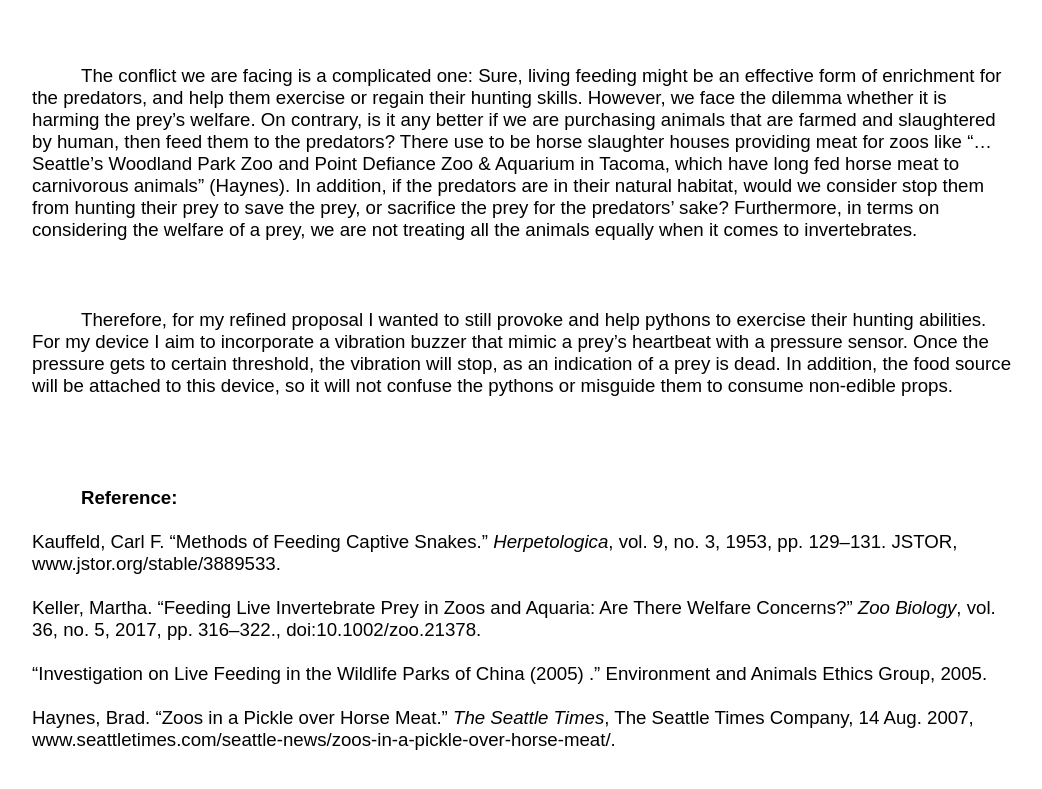
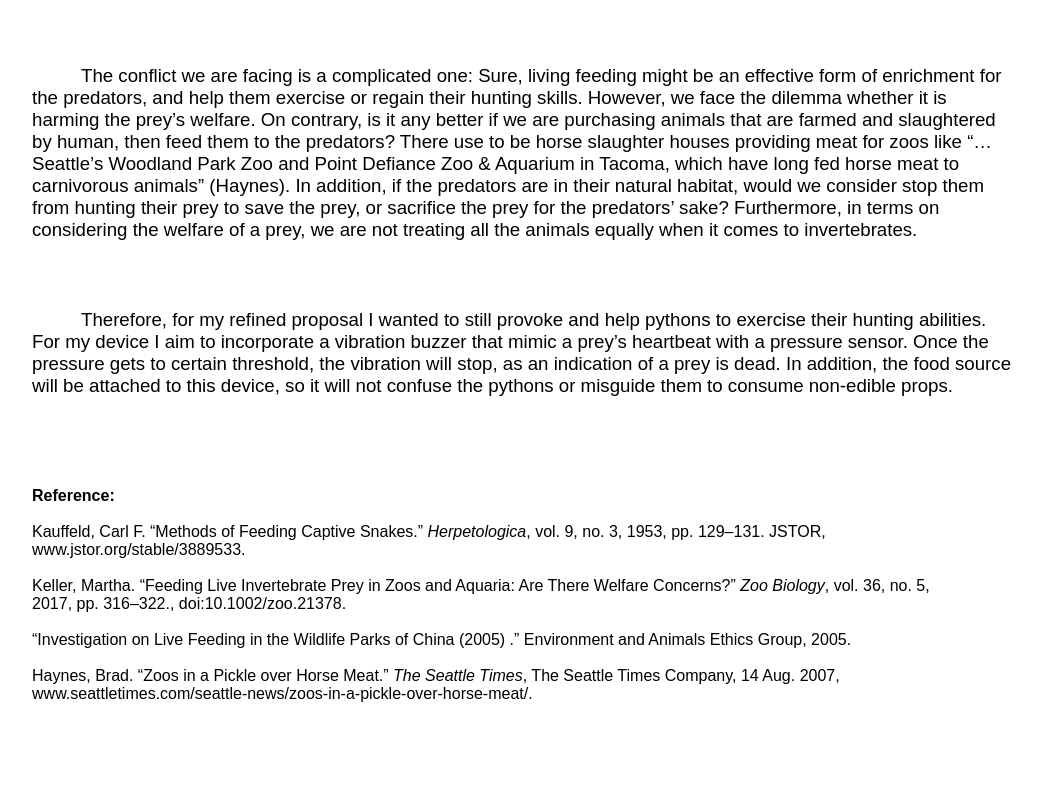
Before and after one commit to FifiXie/DesigninSafari, a plain HTML site: page Week5/week5.html in a window 1280 px wide. Shown: the part 1511-2300 px from the top of the page, without its empty margins (119-1161 px from the left). Drawn offline with Linux system fonts and the light colour scheme; a web font is replaced by a local one.

Commit message:
Update week5Style.css

```diff
--- a/Week5/week5Style.css
+++ b/Week5/week5Style.css
@@ -147,7 +147,7 @@ a:active {
 	margin-bottom: 10%;
 }
 
-.Reference {
+#Reference {
 	font-size: 12pt;
 	width: 80%;
 	text-indent: 0%;
```
